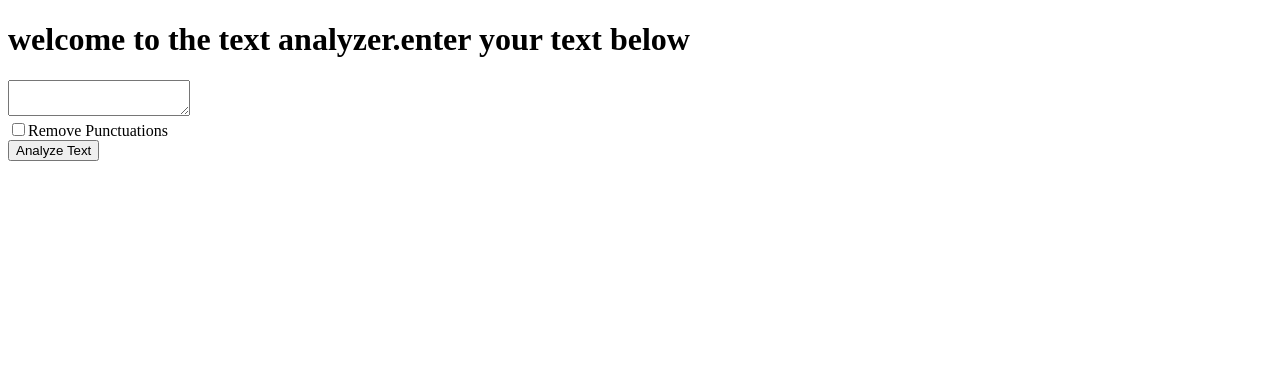
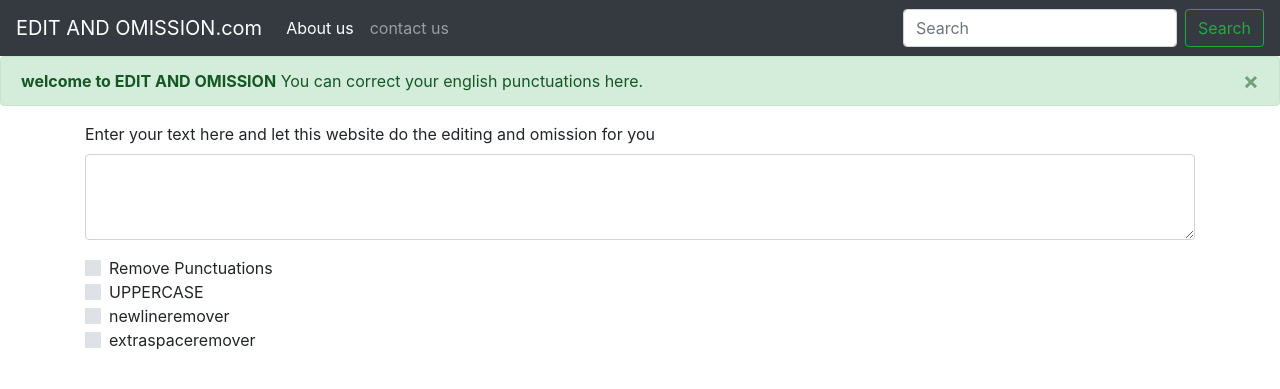
Before and after one commit to SANYAM1996/Django, a Python web app: template oursite/templates/index.html in a window 1280 px wide. Shown: the top 389 px of the page. Run offline with Jinja, Linux system fonts and the light colour scheme; the template is opened without the code that fills it, so the values that code supplies are empty; some libraries are stand-ins or nearby versions.

Commit message:
added some components and forms of bootstrap

```diff
--- a/oursite/templates/index.html
+++ b/oursite/templates/index.html
@@ -1,15 +1,79 @@
 <!DOCTYPE html>
 <html lang="en">
 <head>
-    <meta charset="UTF-8">
-    <title>Template is working</title>
-</head>
-<body>
-<h1>welcome to the text analyzer.enter your text below</h1>
-<form action="/removepunc" method="GET">
-    <textarea></textarea><br>
-    <input type="checkbox" name="removepunc">Remove Punctuations<br>
-    <button type="submit">Analyze Text</button>
-</form>
-</body>
+
+        <!-- Required meta tags -->
+        <meta charset="utf-8">
+        <meta name="viewport" content="width=device-width, initial-scale=1, shrink-to-fit=no">
+
+        <!-- Bootstrap CSS -->
+        <link rel="stylesheet" href="https://stackpath.bootstrapcdn.com/bootstrap/4.1.3/css/bootstrap.min.css" integrity="sha384-MCw98/SFnGE8fJT3GXwEOngsV7Zt27NXFoaoApmYm81iuXoPkFOJwJ8ERdknLPMO" crossorigin="anonymous">
+
+        <title>EDIT AND OMISSION.com</title>
+      </head>
+      <body>
+        <nav class="navbar navbar-expand-lg navbar-dark bg-dark">
+            <a class="navbar-brand" href="#">EDIT AND OMISSION.com</a>
+            <button class="navbar-toggler" type="button" data-toggle="collapse" data-target="#navbarNav" aria-controls="navbarNav" aria-expanded="false" aria-label="Toggle navigation">
+              <span class="navbar-toggler-icon"></span>
+            </button>
+            <div class="collapse navbar-collapse" id="navbarNav">
+              <ul class="navbar-nav">
+                <li class="nav-item active">
+                  <a class="nav-link" href="#">About us <span class="sr-only">(current)</span></a>
+                </li>
+                <li class="nav-item">
+                  <a class="nav-link" href="#">contact us</a>
+                </li>
+
+
+              </ul>
+            </div>
+            <form class="form-inline">
+                <input class="form-control mr-sm-2" type="search" placeholder="Search" aria-label="Search">
+                <button class="btn btn-outline-success my-2 my-sm-0" type="submit">Search</button>
+              </form>
+          </nav>
+          <div class="alert alert-success alert-dismissible fade show" role="alert">
+            <strong>welcome to EDIT AND OMISSION</strong> You can correct your english punctuations here.
+            <button type="button" class="close" data-dismiss="alert" aria-label="Close">
+              <span aria-hidden="true">&times;</span>
+            </button>
+          </div>
+          <div class = "container">
+                <form>
+
+
+                        <div class="form-group">
+                          <label for="exampleFormControlTextarea1">Enter your text here and let this website do the editing and omission for you</label>
+                          <textarea class="form-control" id="exampleFormControlTextarea1" rows="3"></textarea>
+                        </div>
+                      </form>
+                      <div class="custom-control custom-switch">
+                            <input type="checkbox" class="custom-control-input" id="customSwitch1">
+                            <label class="custom-control-label" for="customSwitch1">Remove Punctuations</label>
+                          </div>
+                          <div class="custom-control custom-switch">
+                                <input type="checkbox" class="custom-control-input" id="customSwitch1">
+                                <label class="custom-control-label" for="customSwitch1">UPPERCASE</label>
+                              </div>
+                              <div class="custom-control custom-switch">
+                                    <input type="checkbox" class="custom-control-input" id="customSwitch1">
+                                    <label class="custom-control-label" for="customSwitch1">newlineremover</label>
+                                  </div>
+                                  <div class="custom-control custom-switch">
+                                        <input type="checkbox" class="custom-control-input" id="customSwitch1">
+                                        <label class="custom-control-label" for="customSwitch1">extraspaceremover</label>
+                                      </div>
+
+
+
+              </div>
+
+        <!-- Optional JavaScript -->
+        <!-- jQuery first, then Popper.js, then Bootstrap JS -->
+        <script src="https://code.jquery.com/jquery-3.3.1.slim.min.js" integrity="sha384-q8i/X+965DzO0rT7abK41JStQIAqVgRVzpbzo5smXKp4YfRvH+8abtTE1Pi6jizo" crossorigin="anonymous"></script>
+        <script src="https://cdnjs.cloudflare.com/ajax/libs/popper.js/1.14.3/umd/popper.min.js" integrity="sha384-ZMP7rVo3mIykV+2+9J3UJ46jBk0WLaUAdn689aCwoqbBJiSnjAK/l8WvCWPIPm49" crossorigin="anonymous"></script>
+        <script src="https://stackpath.bootstrapcdn.com/bootstrap/4.1.3/js/bootstrap.min.js" integrity="sha384-ChfqqxuZUCnJSK3+MXmPNIyE6ZbWh2IMqE241rYiqJxyMiZ6OW/JmZQ5stwEULTy" crossorigin="anonymous"></script>
+      </body>
 </html>
```
